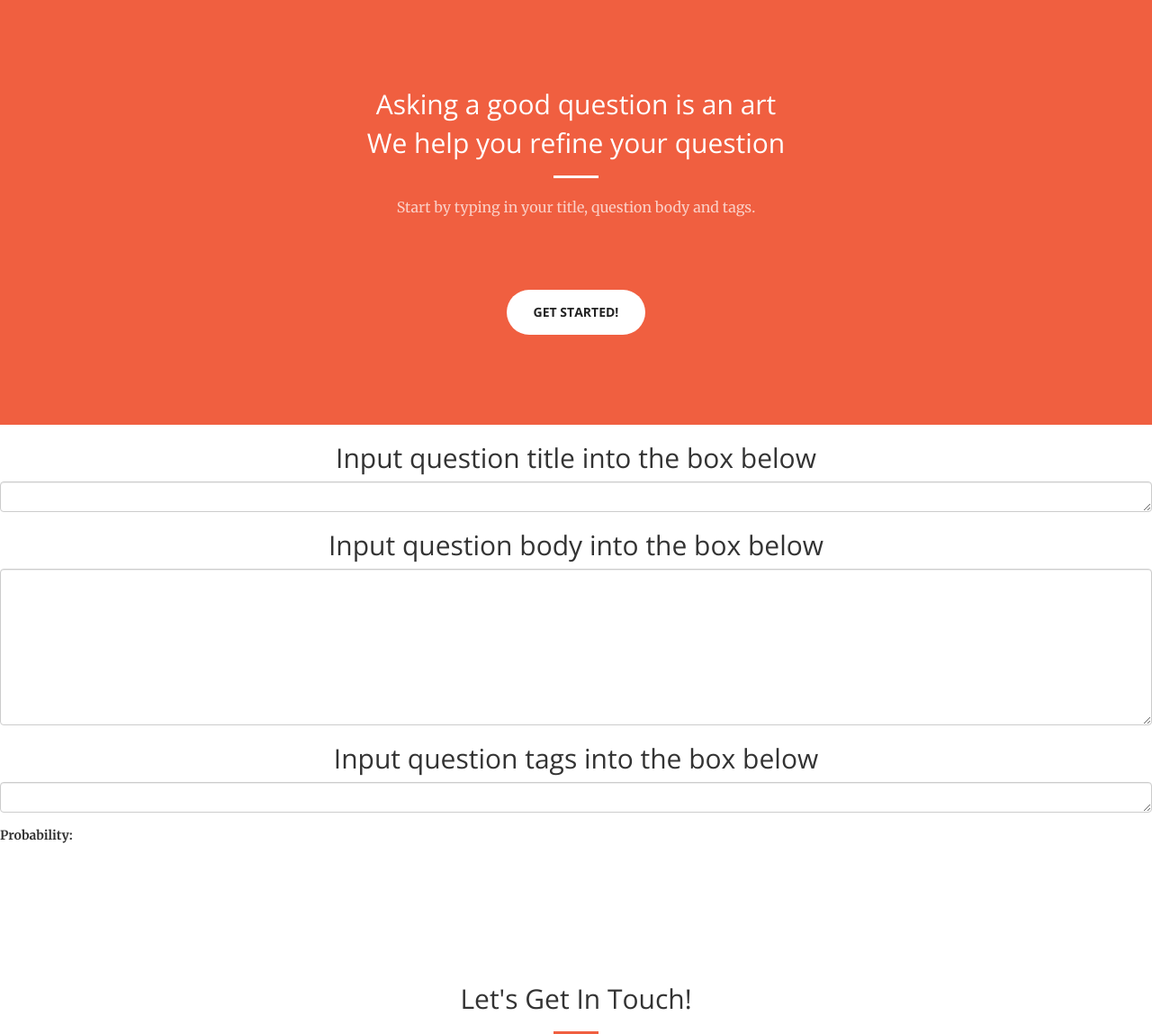
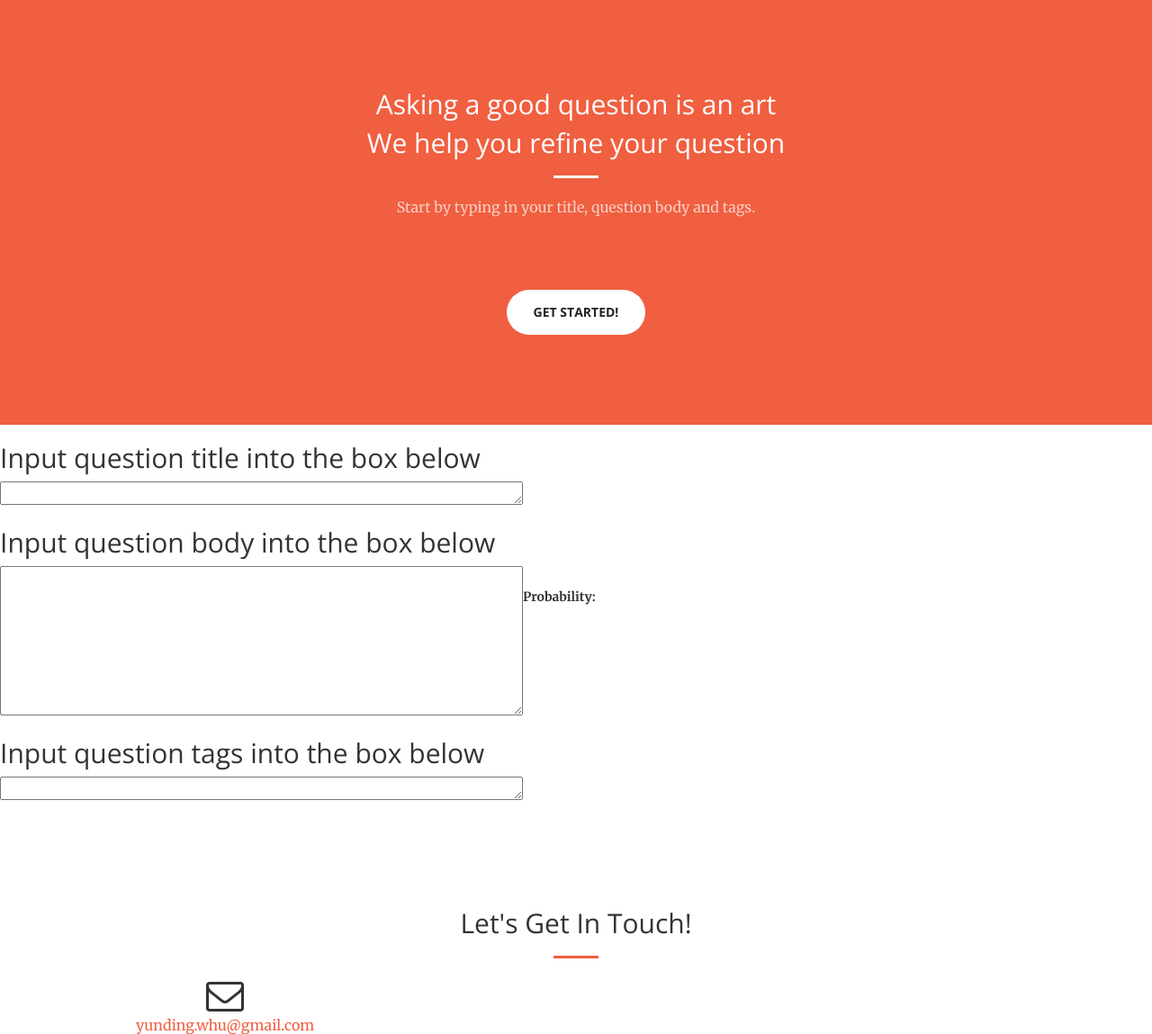
Before and after one commit to EricTing/ask-stackoverflow, a Flask app: page / in a window 1280 px wide. Shown: the part 801-1950 px from the top of the page at 90% size. Run offline with Flask 2, Linux system fonts and the light colour scheme; parts of the project's set-up code (start-up, migrations or seed data) failed here and were passed over; some libraries are stand-ins or nearby versions.

Commit message:
put predictions aside by the input
	modified:   app/templates/index.html

```diff
--- a/app/templates/index.html
+++ b/app/templates/index.html
@@ -99,27 +99,35 @@
         </div>
     </section>
 
+    <table style="with:100%">
+        <tr>
+            <td>
                 <div class="form-group">
-        <h2 align="center">Input question title into the box below</h1>
-        <textarea class="form-control" rows="1" id="title"></textarea>
+                    <h2 align="left">Input question title into the box below</h1>
+                        <textarea rows="1" cols="70" id="title"></textarea>
                 </div>
 
                 <div class="form-group">
-        <h2 align="center">Input question body into the box below</h1>
-        <textarea class="form-control" rows="8" id="body"></textarea>
+                    <h2 align="left">Input question body into the box below</h1>
+                        <textarea rows="8" cols="70" id="body"></textarea>
                 </div>
 
                 <div class="form-group">
-        <h2 align="center">Input question tags into the box below</h1>
-        <textarea class="form-control" rows="1" id="tags"></textarea>
+                    <h2 align="left">Input question tags into the box below</h1>
+                        <textarea rows="1" cols="70" id="tags"></textarea>
                 </div>
+            </td>
 
+            <td>
                 <div class="form-group">
                     <label for="tags" id='proba'>Probability: </label>
                 </div>
                 <div class="form-group">
                     <label for="tags" id='reco_tag'></label>
                 </div>
+            </td>
+        </tr>
+    </table>
 
     <!-- <form action="/predict">
          Title:<br>
```
Lines whose indentation alone changed are shown as unchanged.
